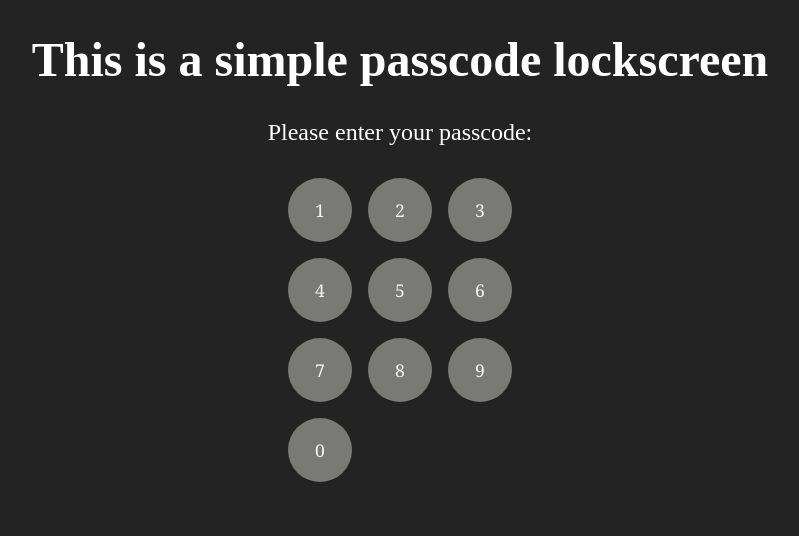
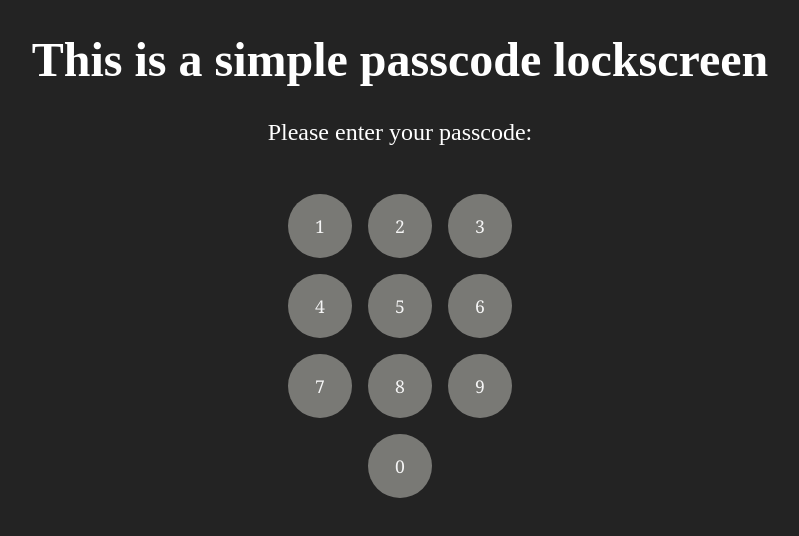
Before and after one commit to ShterionStamboliev/passcode-ts, a React (Create React App) app: page / in a window 1280 px wide. Shown: the top 536 px of the page, without its empty margins (240-1039 px from the left). Built offline with nearby package versions, Linux system fonts and the light colour scheme.

Commit message:
Added css

```diff
--- a/src/styles/Styles.css
+++ b/src/styles/Styles.css
@@ -6,6 +6,7 @@ body {
   color: #fff;
   font-size: 1.5em;
   text-align: center;
+  justify-content: center;
 }
 
 .numpad {
@@ -13,7 +14,7 @@ body {
   grid-template-columns: repeat(3, 4em);
   grid-template-rows: repeat(4, 4em);
   gap: 1em;
-  margin: 0 40%;
+  justify-self: center;
   color: #fff;
   justify-content: center;
 }
@@ -35,12 +36,19 @@ button:hover {
 
 .grid-wrapper {
   display: grid;
-  margin-top: 2em;
+  margin: 3em 0;
 }
 
-.error-msg {
-    position: absolute;
-    margin: 0 45%;
+/* .error-msg {
+    justify-self: center;
     color: whitesmoke;
     font-size: 2em;
+    margin-top: 1em;
+} */
+
+.zero {
+    grid-column-start: 2;
+    grid-column-end: 3;
+    grid-row-start: 4;
+    grid-row-end: 4;
 }
```
